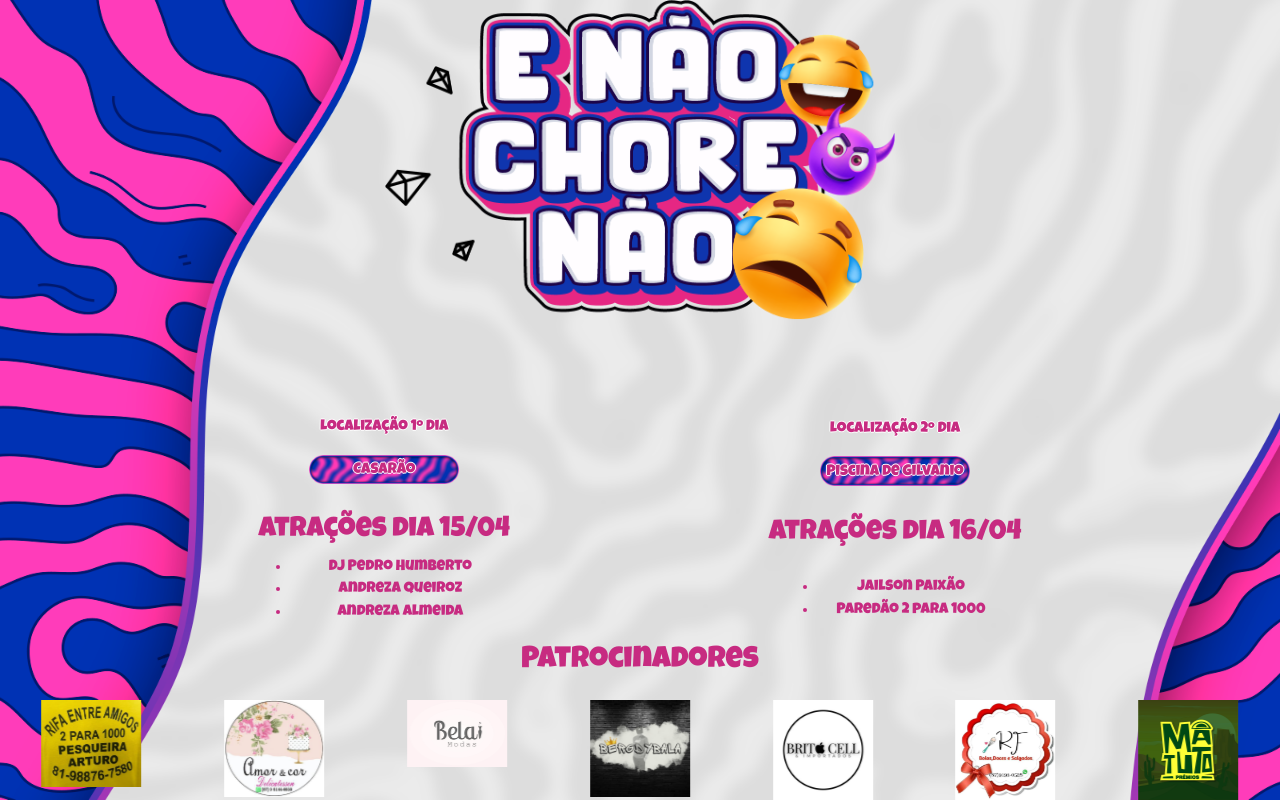
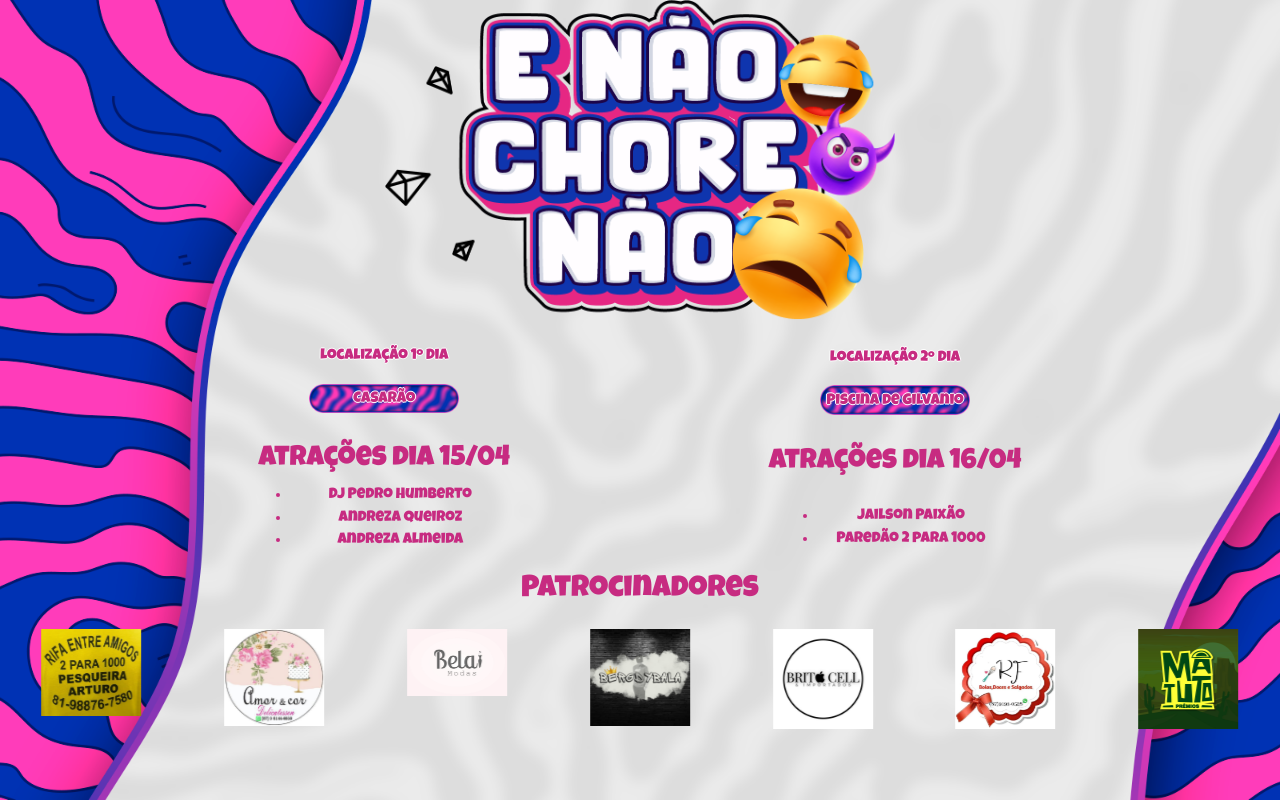
Before and after one commit to viniciusHerminio/pageGlaybson, a React (Create React App) app: page / in a window 1280 px wide. Built offline with nearby package versions, Linux system fonts and the light colour scheme.

Commit message:
retirando distancia do footer

```diff
--- a/src/App.css
+++ b/src/App.css
@@ -12,6 +12,7 @@ html {
   background-size: cover;
   display: flex;
   flex-direction: column;
+  min-height: 100%;
 }
 
 .App-logo {
@@ -24,10 +25,6 @@ html {
 
 .logoPatrocinador {
   width: 300px;
-}
-
-footer {
-  margin-top: auto;
 }
 
 .titlePatrocinadores {
```
